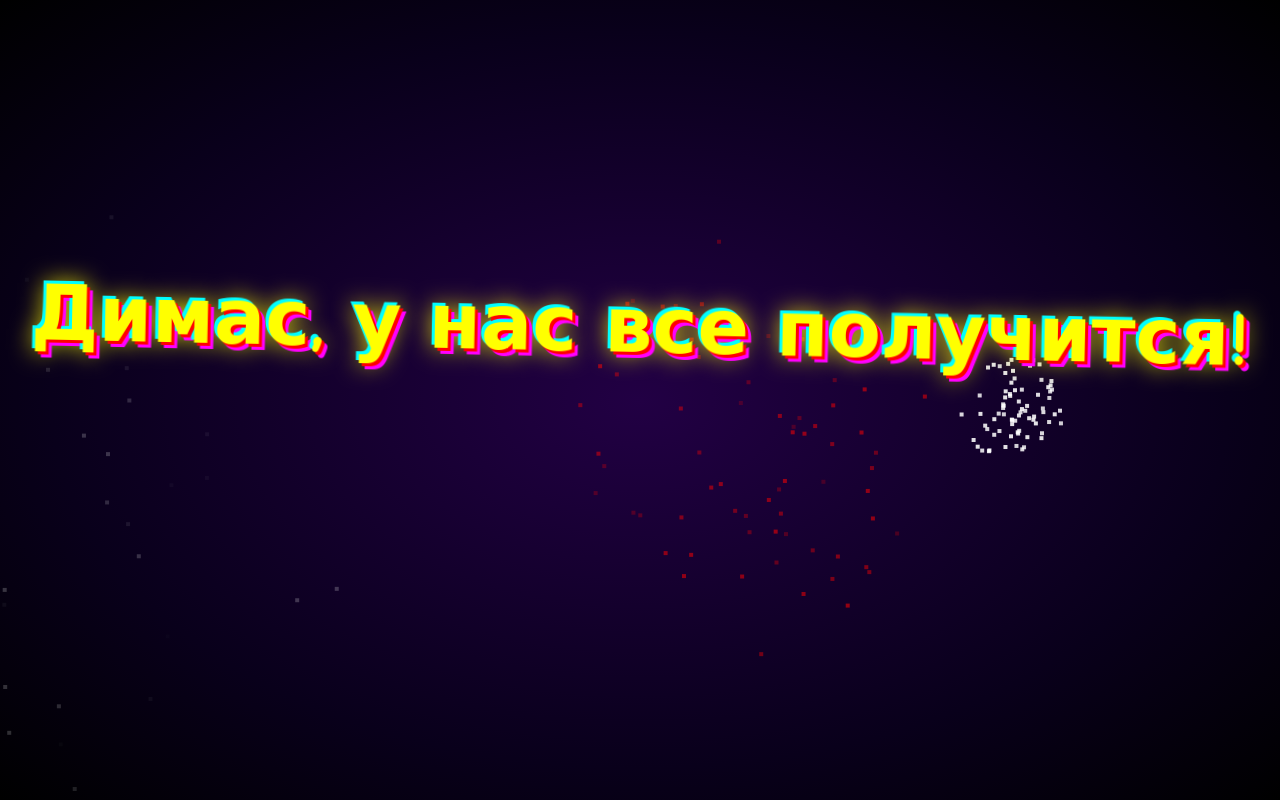
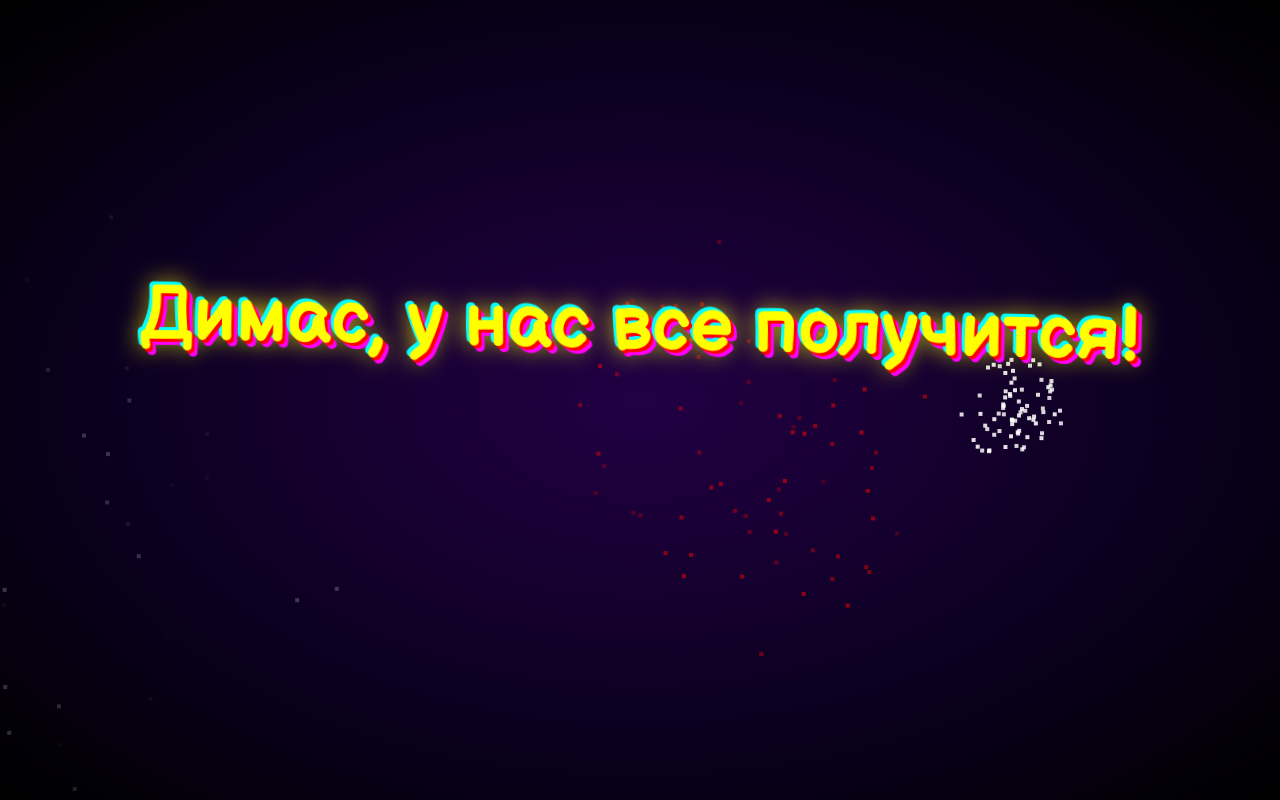
Before and after one commit to nikitakubenko-sys/telegram-mini-app, a plain HTML site: page index.html in a window 1280 px wide. Drawn offline with Linux system fonts and the light colour scheme.

Commit message:
Update index.html

```diff
--- a/index.html
+++ b/index.html
@@ -5,6 +5,7 @@
 <meta charset="UTF-8">
 <meta name="viewport" content="width=device-width, initial-scale=1">
 <title>Димас, у нас все получится!</title>
+<link href="https://fonts.googleapis.com/css2?family=Balsamiq+Sans:wght@400;700&display=swap" rel="stylesheet">
 
 <style>
 * {
@@ -25,7 +26,7 @@ body {
     #09001b 65%,
     #000 100%
   );
-  font-family: "Comic Sans MS", cursive;
+  font-family: "Balsamiq Sans", Arial, sans-serif;
   color: yellow;
 }
 
```
